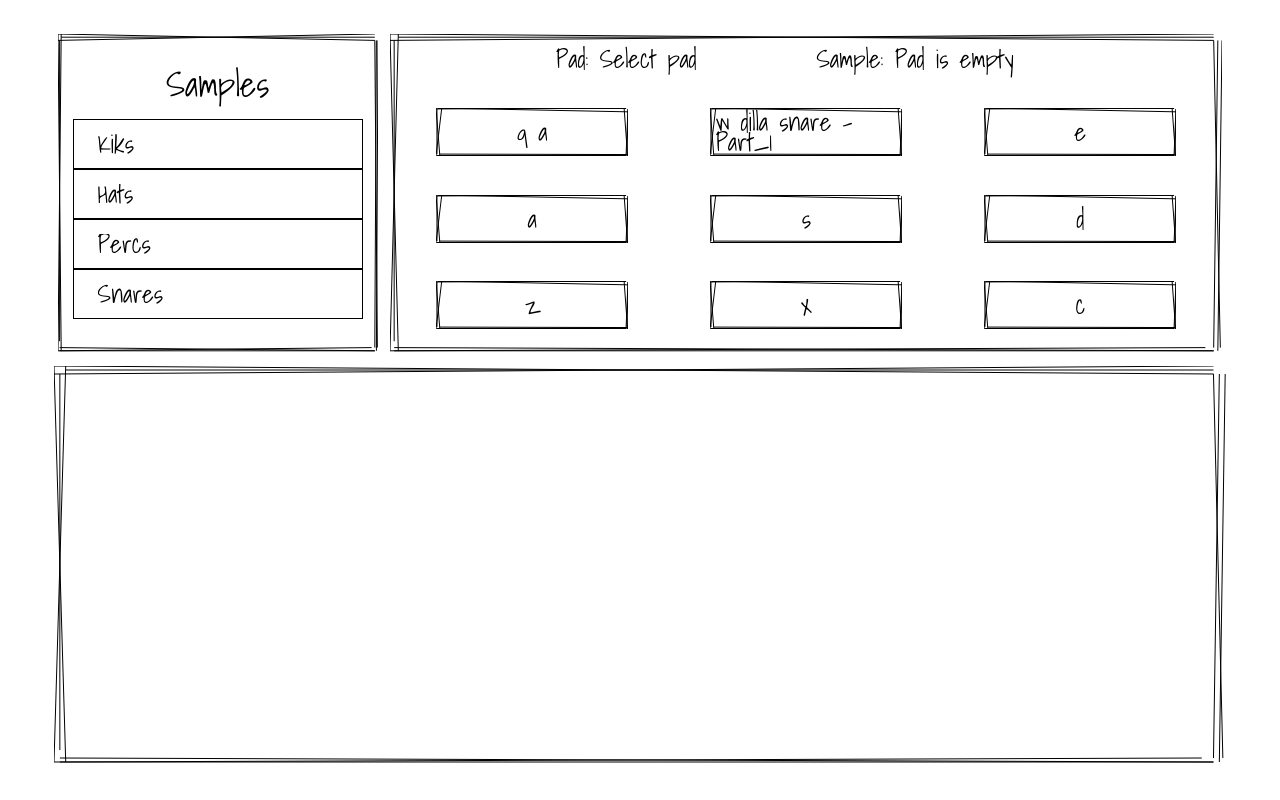
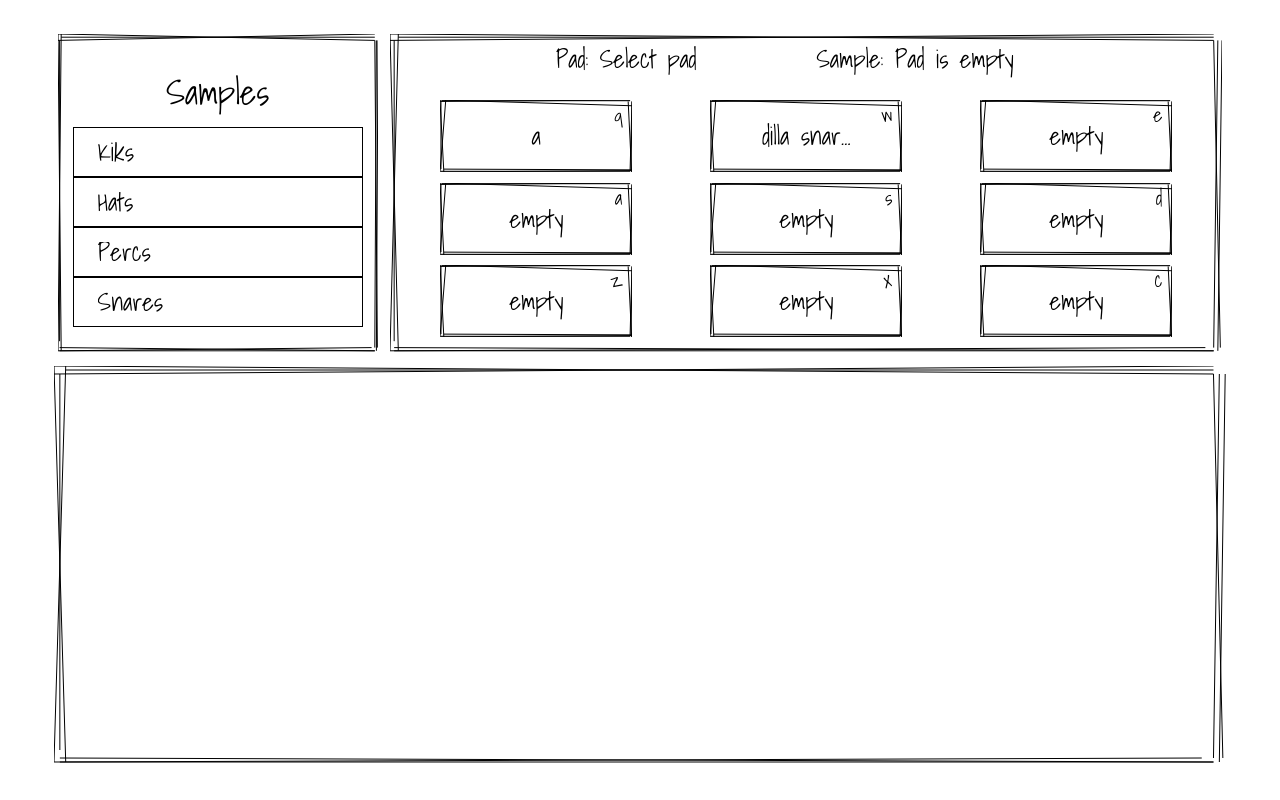
Before and after one commit to Velllll/audio-web-api, an Angular app: page / in a window 1280 px wide. Built offline with nearby package versions, Linux system fonts and the light colour scheme.

Commit message:
change pads

```diff
--- a/src/app/modules/drum-machine/components/files/files.component.scss
+++ b/src/app/modules/drum-machine/components/files/files.component.scss
@@ -1,6 +1,6 @@
 .container {
     width: 25vw;
-    height: 39vh;
+    height: 38vh;
     overflow: scroll;
     padding: 15px;
     position: relative;
--- a/src/app/modules/drum-machine/components/pads/pads.component.html
+++ b/src/app/modules/drum-machine/components/pads/pads.component.html
@@ -18,7 +18,8 @@
     <div class="pads-container" *ngIf="pads$ | async as pads">
         <div class="pads noselect" *ngFor="let pad of pads">
             <div class="pad" (click)="palySample(pad.padName)">
-                {{pad.padName + ' ' + pad.sampleName}}
+                <div class="pad-name">{{pad.padName}}</div>
+                <div class="pad-sample-name">{{getSampleName(pad.sampleName)}}</div>
             </div>
             <!-- background -->
             <div class="background-pad">
--- a/src/app/modules/drum-machine/components/pads/pads.component.scss
+++ b/src/app/modules/drum-machine/components/pads/pads.component.scss
@@ -27,14 +27,14 @@
     .pads-container {
         display: grid;
         grid-template-columns: repeat(3, 1fr);
-        gap: 20px;
+        gap: 1vh;
         place-items: center;
         height: 30vh;
         .pads {
             padding: 5px;
             border-radius: 4%;
             width: 15vw;
-            height: 6vh;
+            height: 9vh;
             color: rgb(0, 0, 0);
             cursor: pointer;
             position: relative;
@@ -50,6 +50,12 @@
                 display: flex;
                 align-items: center;
                 justify-content: center;
+                .pad-name {
+                    position: absolute;
+                    right: 10px;
+                    top: 5px;
+                    font-size: 20px;
+                }
             }
 
             .background-pad {
--- a/src/app/modules/drum-machine/components/pads/pads.component.ts
+++ b/src/app/modules/drum-machine/components/pads/pads.component.ts
@@ -60,4 +60,8 @@ export class PadsComponent implements OnInit {
       return 100
     }
   }
+
+  getSampleName(name: string) {
+    return name ? name.slice(0, 10) + (name.slice(10, 11) ? '...' : '') : 'empty'
+  }
 }
--- a/src/app/modules/drum-machine/main/main.component.scss
+++ b/src/app/modules/drum-machine/main/main.component.scss
@@ -13,7 +13,7 @@
         .file-cntainer {
             position: relative;
             margin: 0.5vw;
-            padding-bottom: 1vh;
+            padding: 1vh 0;
         }
         .pads-container {
             margin: 0.5vw;
```
